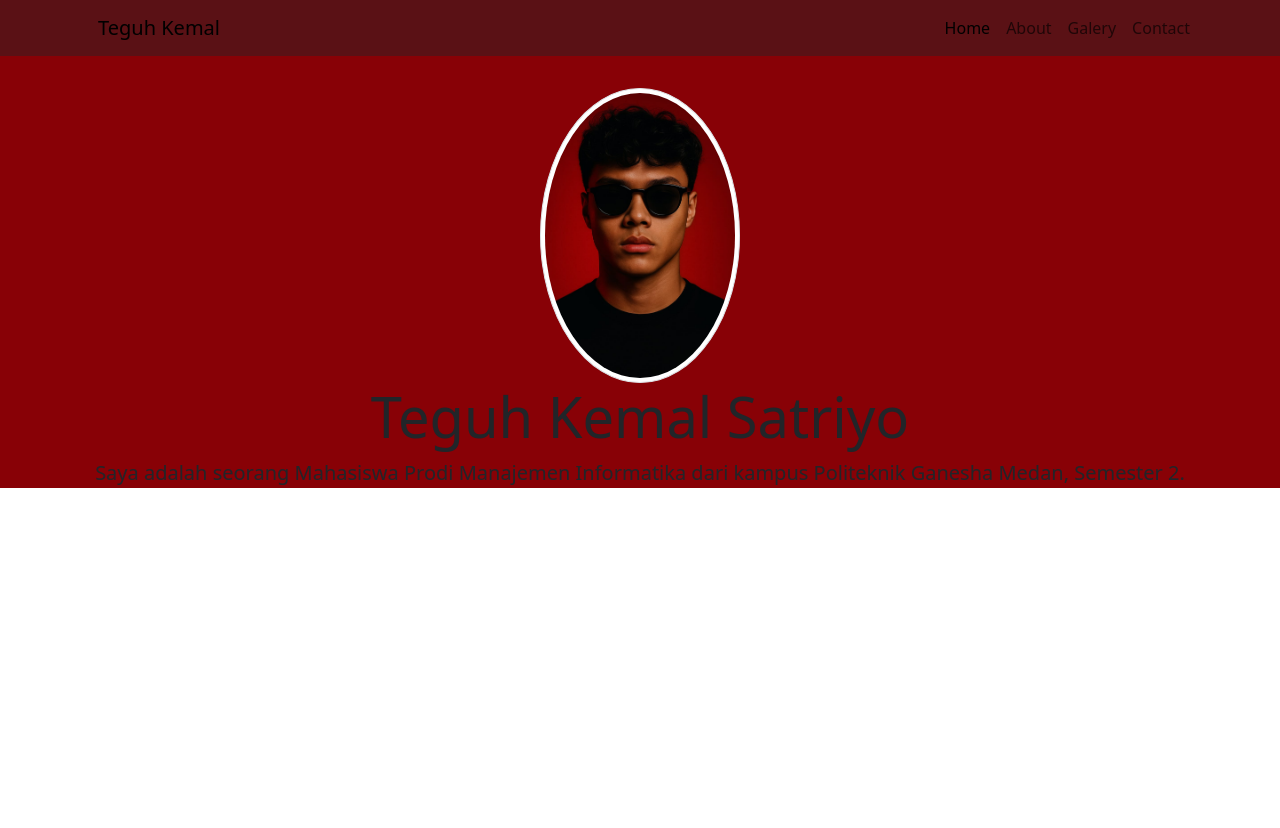
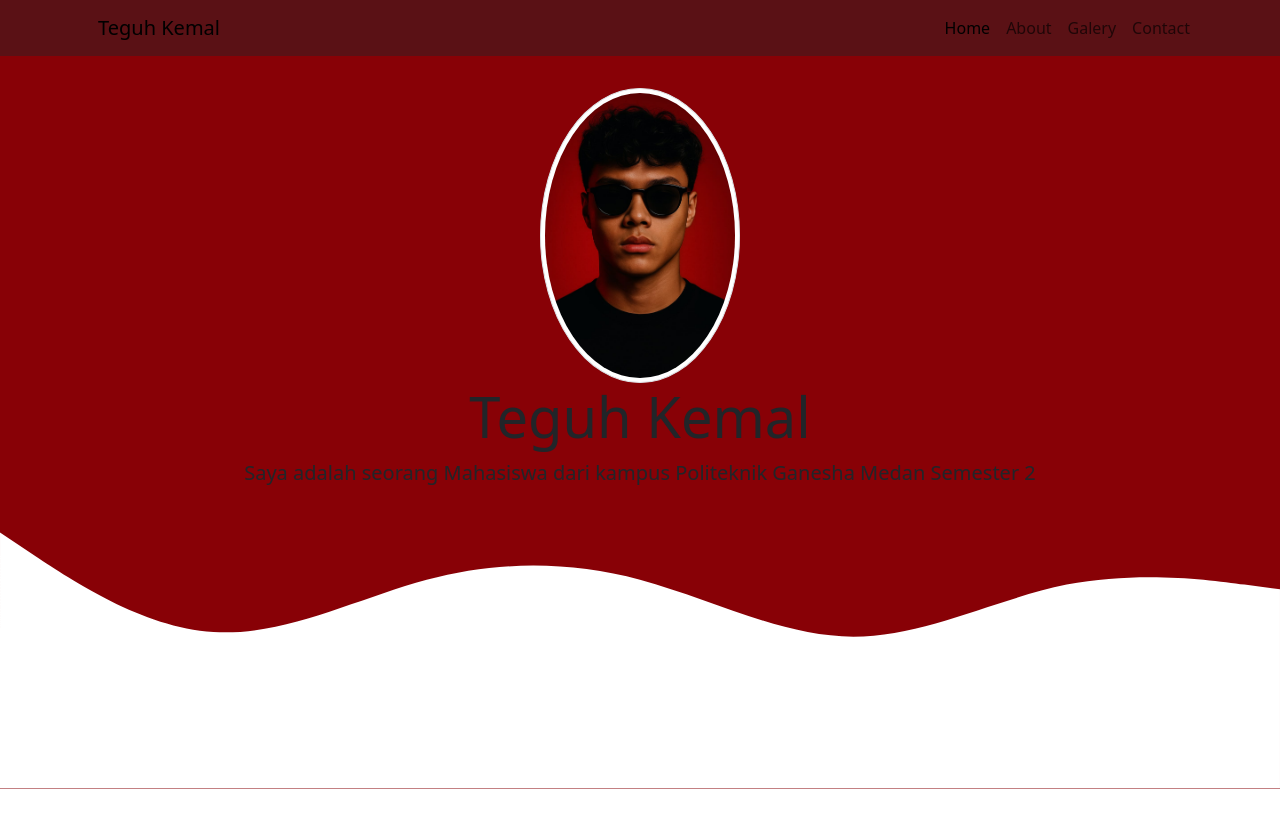
Before and after one commit to centsan1ty/uas_TeguhKemalSatriyo, a plain HTML site: page index.html in a window 1280 px wide. Shown: the top 828 px of the page. Drawn offline with nearby package versions, Linux system fonts and the light colour scheme.

Commit message:
Membuat Gelombang

```diff
--- a/index.html
+++ b/index.html
@@ -43,9 +43,15 @@
   </body>
 </html>
 
-<!-- Jumbotron -->
-<section class="jumbotron text-center">
-  <img src="img/teguhkemal.jpeg" alt="Teguh Kemal" width="200" class="rounded-circle img-thumbnail" />
-  <h1 class="display-4">Teguh Kemal Satriyo</h1>
-  <p class="lead">Saya adalah seorang Mahasiswa Prodi Manajemen Informatika dari kampus Politeknik Ganesha Medan, Semester 2.</p>
+    <!-- Jumbotron -->
+    <section class="jumbotron text-center">
+    <img src="img/teguhkemal.jpeg" alt="Teguh Kemal" width="200" class="rounded-circle img-thumbnail" />
+  <h1 class="display-4">Teguh Kemal</h1>
+  <p class="lead">Saya adalah seorang Mahasiswa dari kampus Politeknik Ganesha Medan Semester 2</p>
+
+  <!-- Gelombang -->
+  <svg xmlns="http://www.w3.org/2000/svg" viewBox="0 0 1440 320"><path fill="#ffff" fill-opacity="1" d="M0,32L40,58.7C80,85,160,139,240,144C320,149,400,107,480,85.3C560,64,640,64,720,85.3C800,
+    107,880,149,960,149.3C1040,149,1120,107,1200,90.7C1280,75,1360,85,1400,90.7L1440,96L1440,320L1400,320C1360,320,1280,320,1200,320C1120,320,1040,320,960,320C880,320,800,320,720,320C640,320,560,320,
+    480,320C400,320,320,320,240,320C160,320,80,320,40,320L0,320Z"></path></svg>
 </section>
+    <!-- Akhir Jumbotron -->
```
